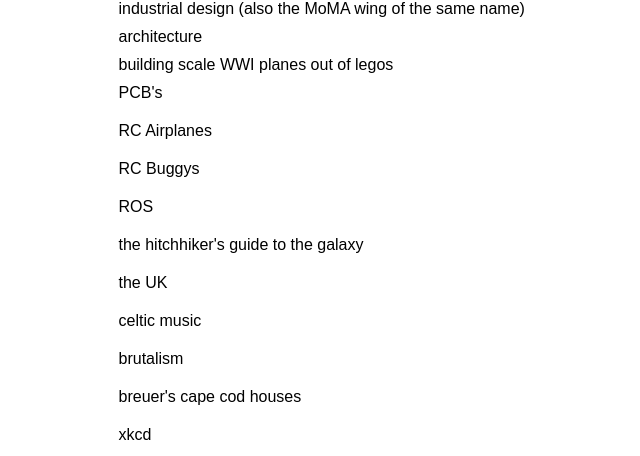
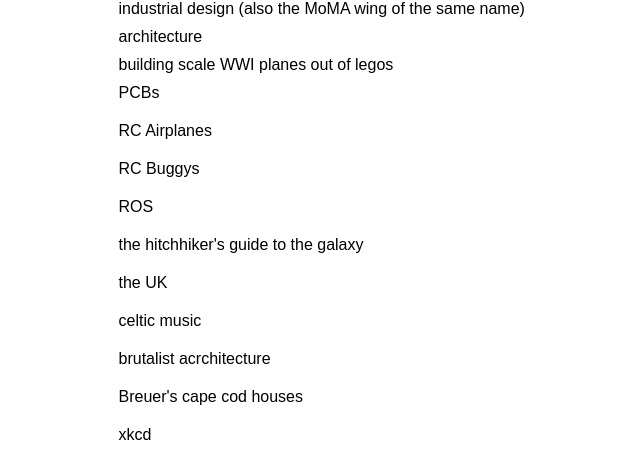
Before and after one commit to Schmools/Schmools.github.io, a plain HTML site: page index.html in a window 1280 px wide. Shown: the part 681-1137 px from the top of the page, without its empty margins (192-832 px from the left). Drawn offline with Linux system fonts and the light colour scheme; a web font is replaced by a local one.

Commit message:
Update index.html

```diff
--- a/index.html
+++ b/index.html
@@ -36,15 +36,15 @@
 			<li>industrial design (also the MoMA wing of the same name)</li>
 			<li>architecture</li>
 			<li>building scale WWI planes out of legos</li>
-			<li>PCB's<li/>
+			<li>PCBs<li/>
 			<li>RC Airplanes<li/>
 			<li>RC Buggys<li/>
 			<li>ROS<li/>
 			<li>the hitchhiker's guide to the galaxy<li/>
 			<li>the UK<li/>
 			<li>celtic music<li/>
-			<li>brutalism<li/>
-			<li>breuer's cape cod houses<li/>
+			<li>brutalist acrchitecture<li/>
+			<li>Breuer's cape cod houses<li/>
 			<li>xkcd<li/>
 			<li>physics<li/>
 			<li>babbage engines<li/>
```
